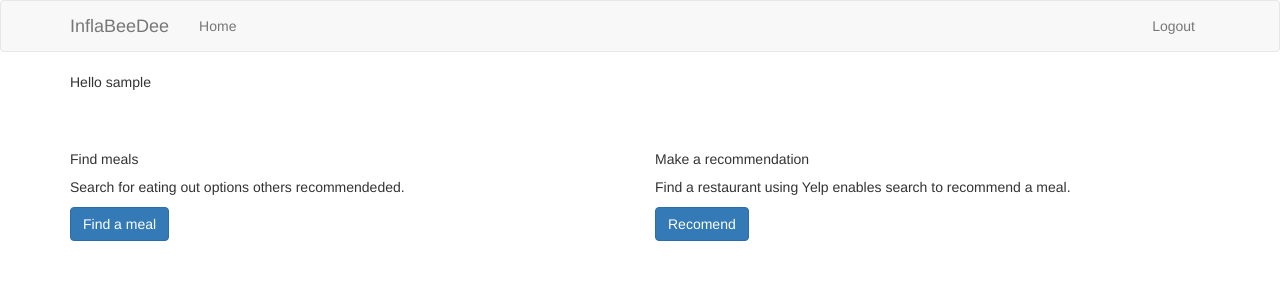
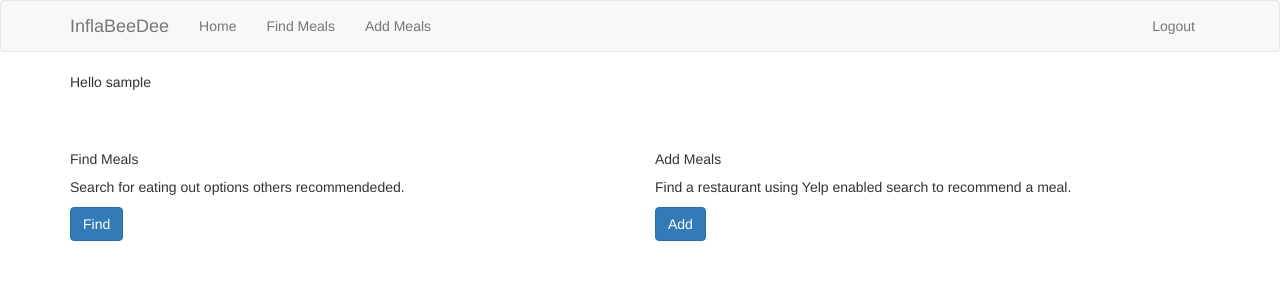
Before and after one commit to nenord/ibd-app, a Flask app: page / in a window 1280 px wide. Shown: the top 300 px of the page. Run offline with Flask 2, Linux system fonts and the light colour scheme; the visitor is signed in with stand-in values (Sample User, id 1); data comes from the database, SQL or seed files in the repository; some libraries are stand-ins or nearby versions.

Commit message:
changed navbar in base, some other minor changes

```diff
--- a/app/routes.py
+++ b/app/routes.py
@@ -55,7 +55,7 @@ def rest_search():
 def post_search():
     form = SearchPostsForm()
     if form.validate_on_submit():
-        posts = Post.query.filter_by(location=form.location.data.lower()).all()
+        posts = Post.query.filter_by(location=form.location.data.lower().strip()).all()
         return render_template('post_search.html', title='Posts Search', form=form, posts=posts)
     return render_template('post_search.html', title='Posts Search', form=form)
 
--- a/app/templates/base.html
+++ b/app/templates/base.html
@@ -25,6 +25,8 @@
         <div class="collapse navbar-collapse" id="bs-example-navbar-collapse-1">
             <ul class="nav navbar-nav">
                 <li><a href="{{ url_for('index') }}">Home</a></li>
+                <li><a href="{{ url_for('post_search') }}">Find Meals</a></li>
+                <li><a href="{{ url_for('rest_search') }}">Add Meals</a></li>
             </ul>
             <ul class="nav navbar-nav navbar-right">
                 {% if current_user.is_anonymous %}
--- a/app/templates/index.html
+++ b/app/templates/index.html
@@ -10,18 +10,18 @@
     <div class="col-sm-6">
       <div class="card">
         <div class="card-body">
-          <h5 class="card-title">Find meals</h5>
+          <h5 class="card-title">Find Meals</h5>
           <p class="card-text">Search for eating out options others recommendeded.</p>
-          <a href="{{ url_for('post_search') }}" class="btn btn-primary">Find a meal</a>
+          <a href="{{ url_for('post_search') }}" class="btn btn-primary">Find</a>
         </div>
       </div>
     </div>
     <div class="col-sm-6">
       <div class="card">
         <div class="card-body">
-          <h5 class="card-title">Make a recommendation</h5>
-          <p class="card-text">Find a restaurant using Yelp enables search to recommend a meal.</p>
-          <a href="{{ url_for('rest_search') }}" class="btn btn-primary">Recomend</a>
+          <h5 class="card-title">Add Meals</h5>
+          <p class="card-text">Find a restaurant using Yelp enabled search to recommend a meal.</p>
+          <a href="{{ url_for('rest_search') }}" class="btn btn-primary">Add</a>
         </div>
       </div>
     </div>
```
